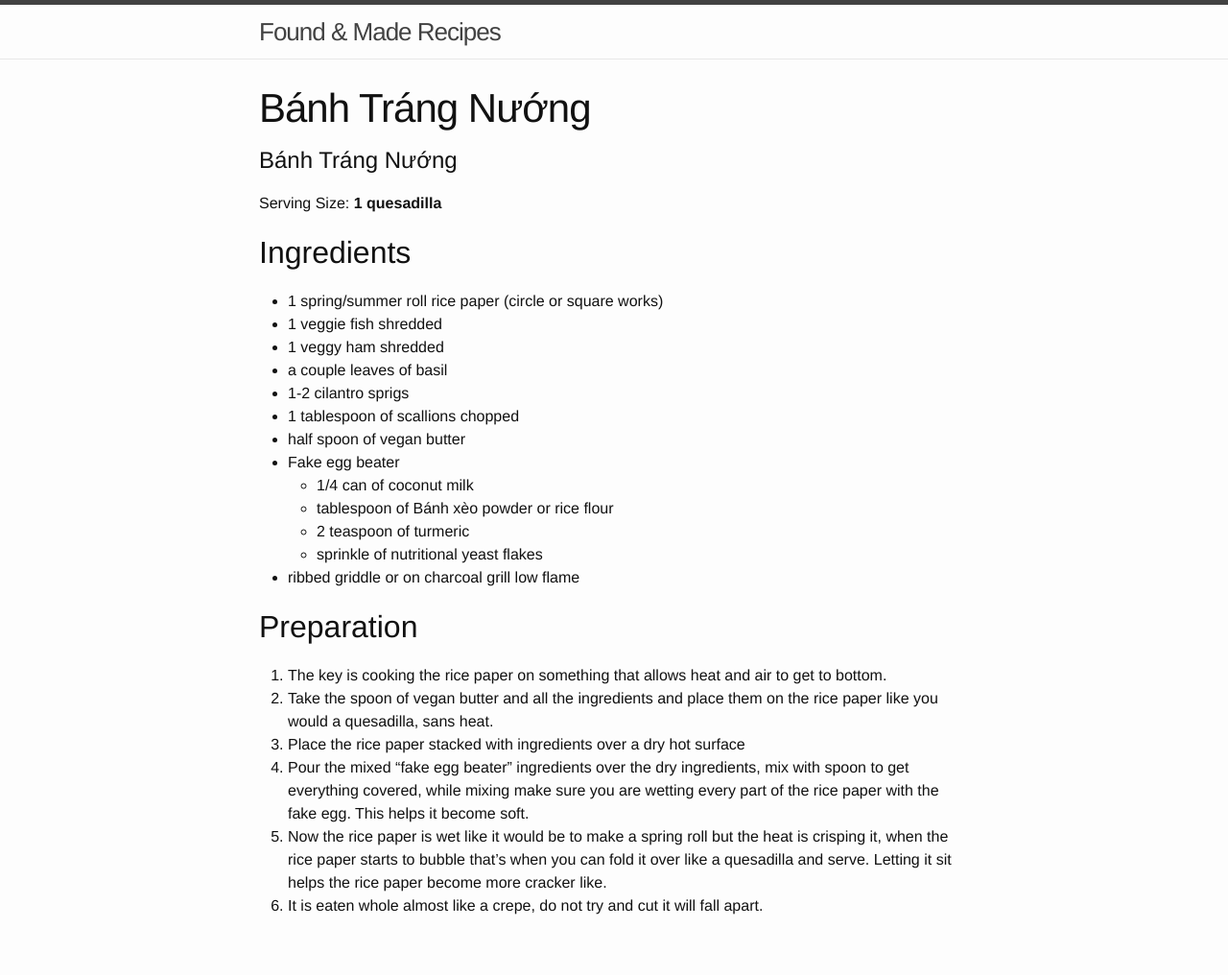
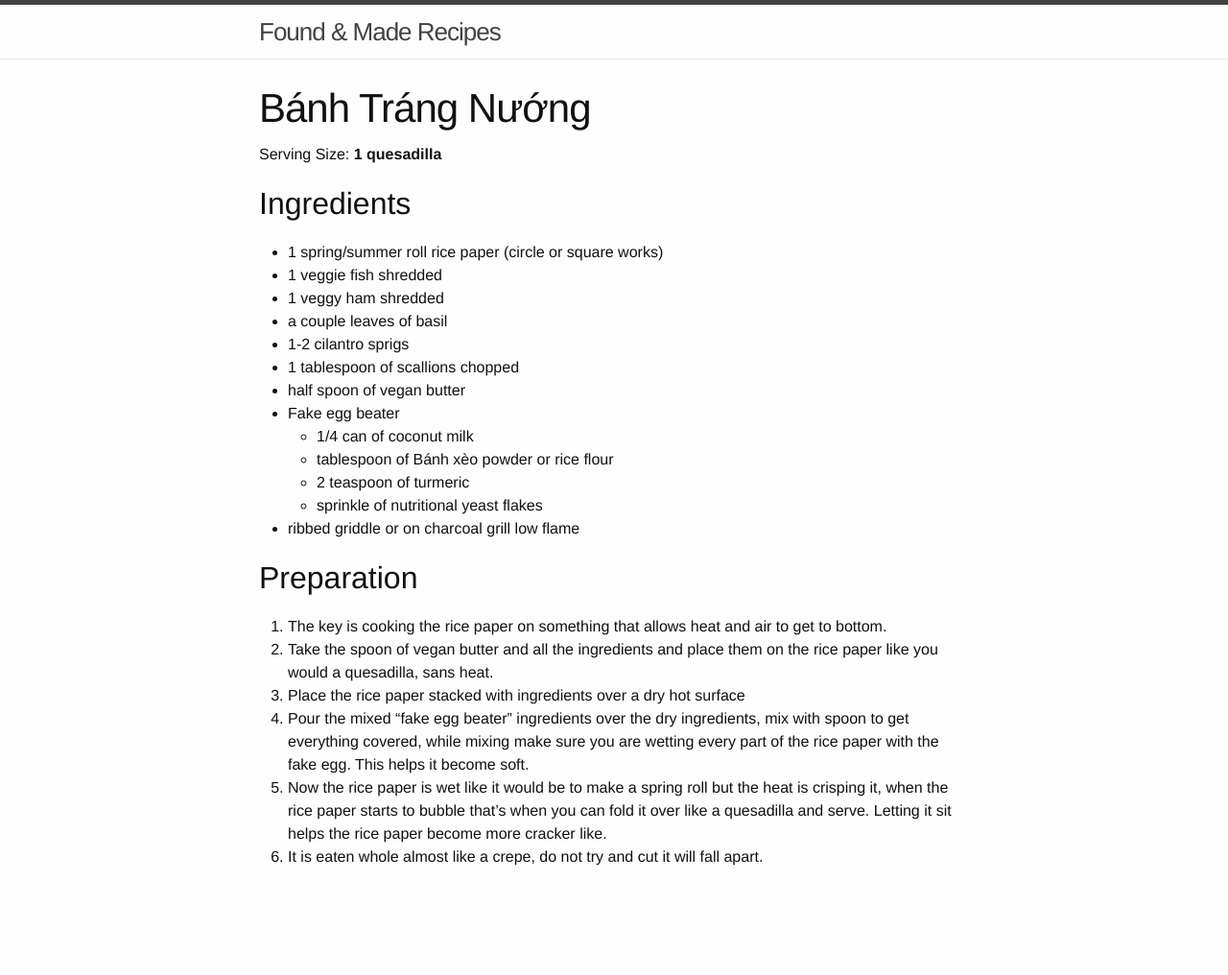
Before and after one commit to okayjeffrey/vegan-recipes, a Jekyll site: the page built from _posts/2015-1-28-vietnamese-quesadilla.md, in a window 1280 px wide. Shown: the whole page at 96% size. Built offline with Jekyll 4.4.1, drawn with Linux system fonts in a browser that asks for light colours; after the commit the page ends 965 px from its top, so only the background shows below that.

Commit message:
Update 2015-1-28-vietnamese-quesadilla.md

```diff
--- a/_posts/2015-1-28-vietnamese-quesadilla.md
+++ b/_posts/2015-1-28-vietnamese-quesadilla.md
@@ -2,9 +2,9 @@
 layout: post
 title:  "Bánh Tráng Nướng"
 categories: recipe vietnamese
+serving-size: 1
 ---
 
-# Bánh Tráng Nướng
 Serving Size: **1 quesadilla**
 
 ## Ingredients
```
